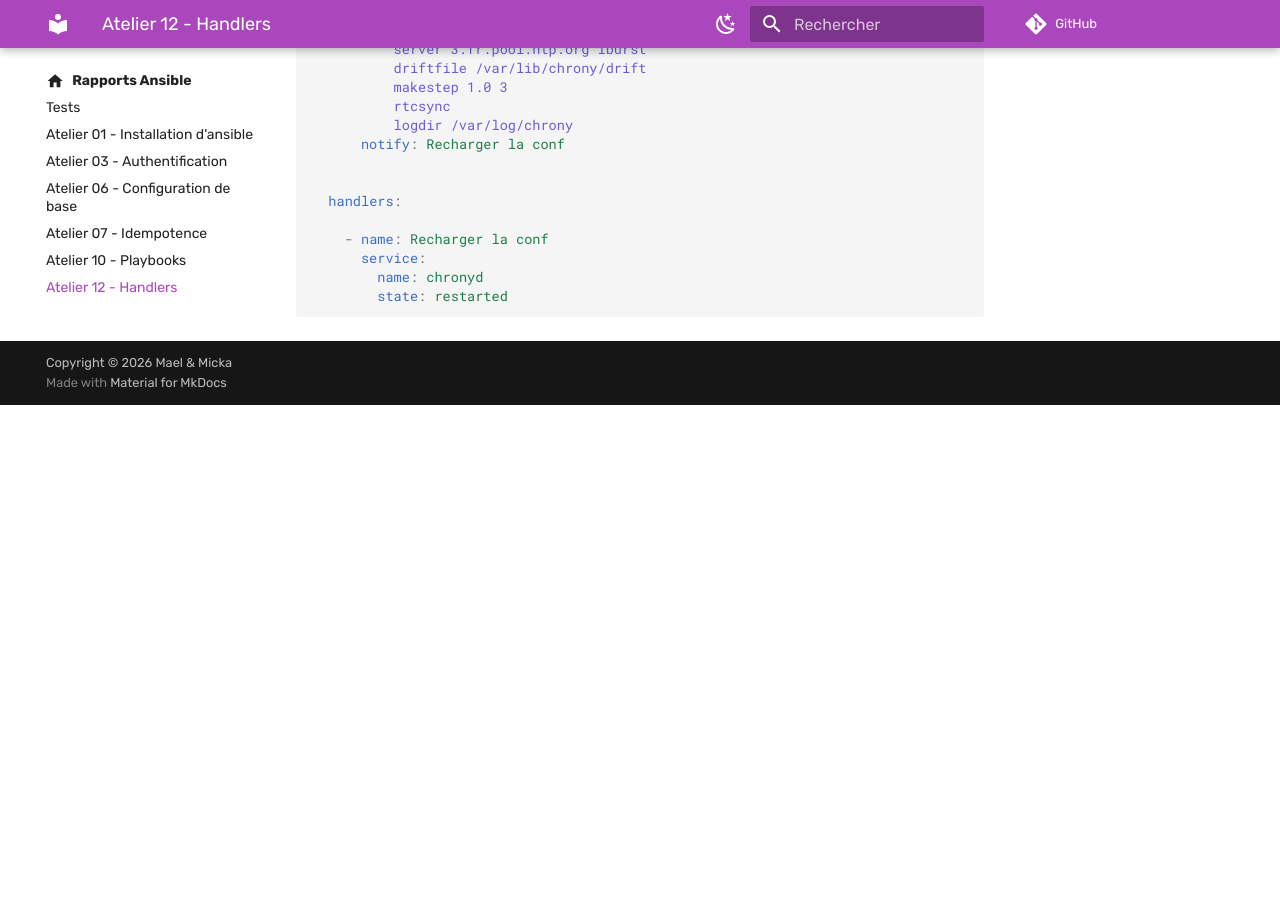
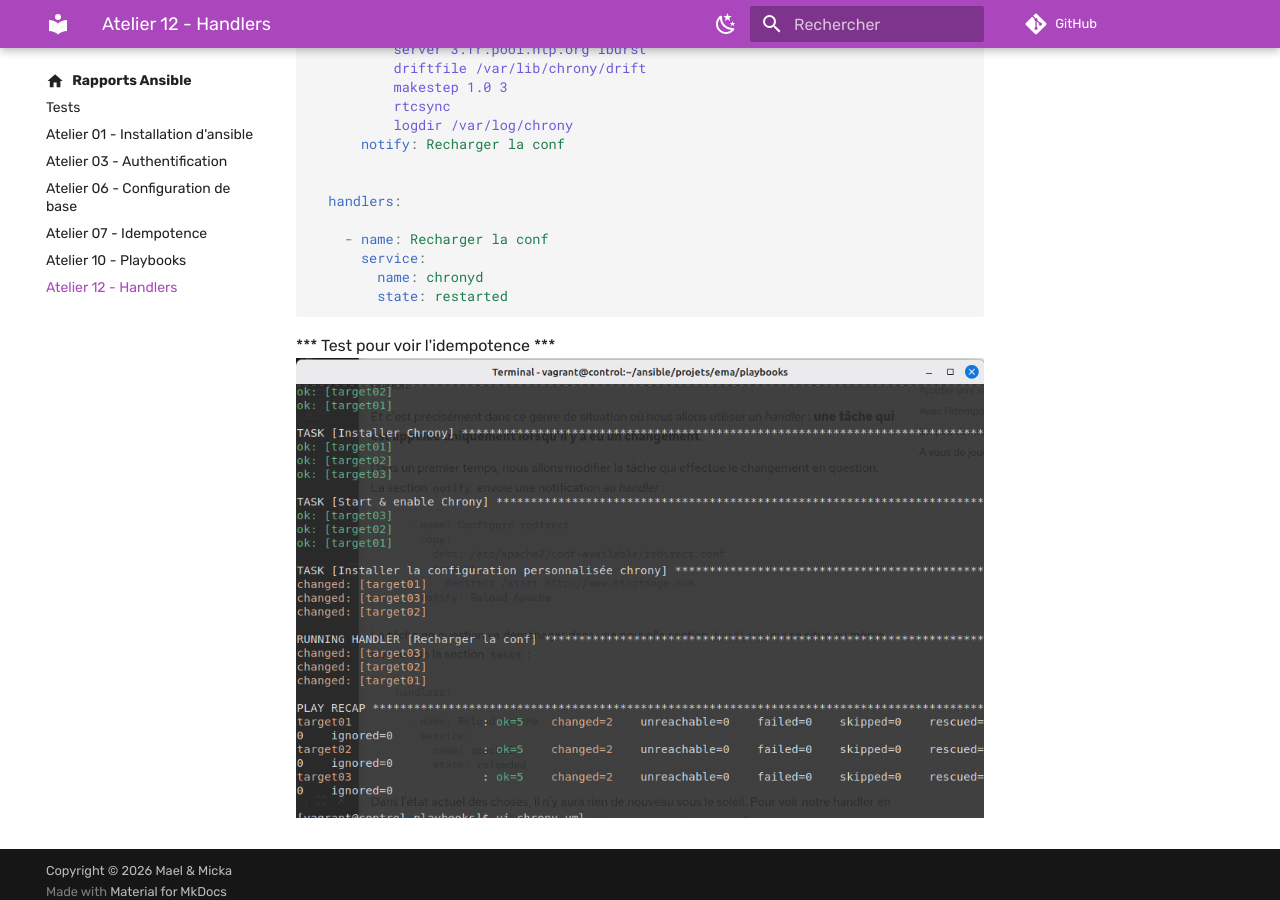
Before and after one commit to saiqo/ansible-kovacs, an MkDocs documentation site: the page built from docs/12-Handlers/index.md, in a window 1280 px wide and 900 px high, scrolled down 3408 px. Built offline with MkDocs 1.6.1 and Material for MkDocs 9.7.7, drawn with Linux system fonts in a browser that asks for light colours; comment, search, counter and statistics services are not loaded; before the commit the page ends 3813 px from its top, so only the background shows below that.

Commit message:
idempotence

````diff
--- a/docs/12-Handlers/index.md
+++ b/docs/12-Handlers/index.md
@@ -106,3 +106,5 @@ yamllint chrony.yml
 
 
 ```
+*** Test pour voir l'idempotence ***
+![alt text](image-3.png)
````
Also changed, not shown: docs/12-Handlers/image-3.png (added).
